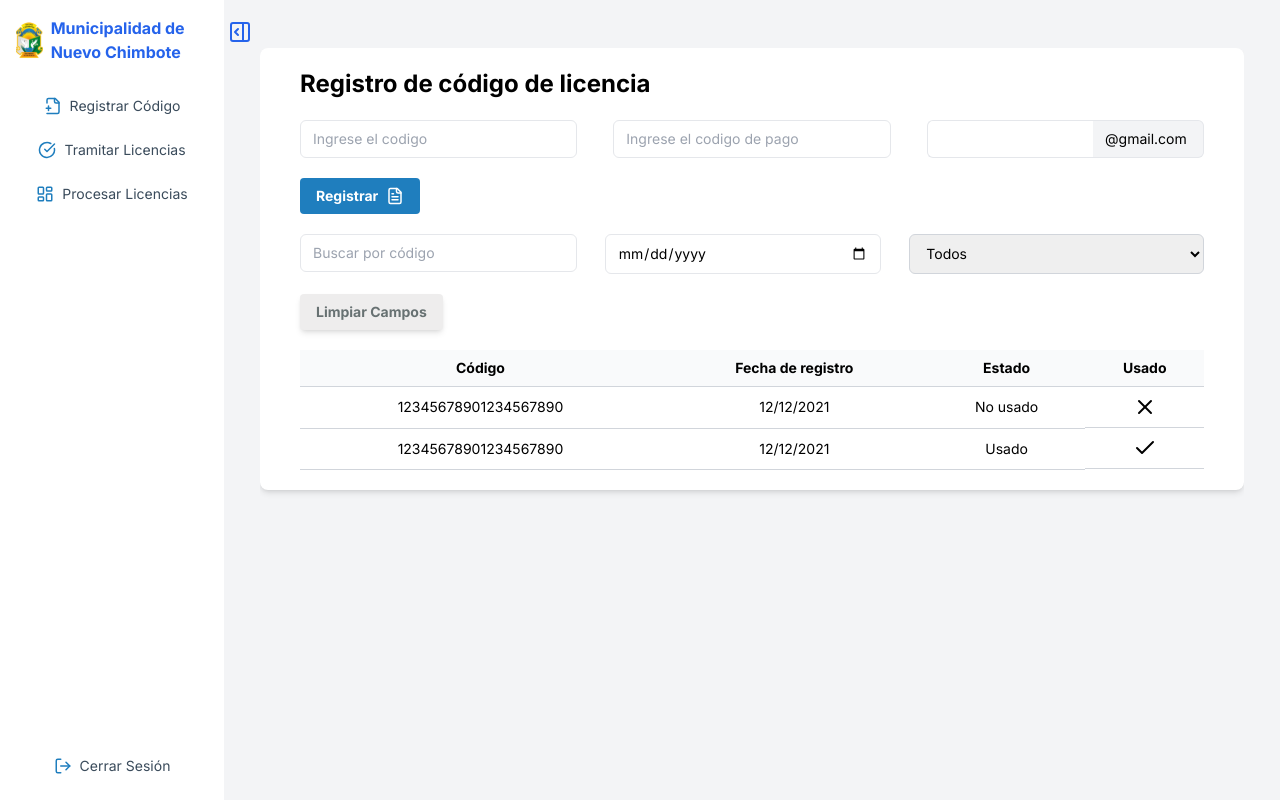
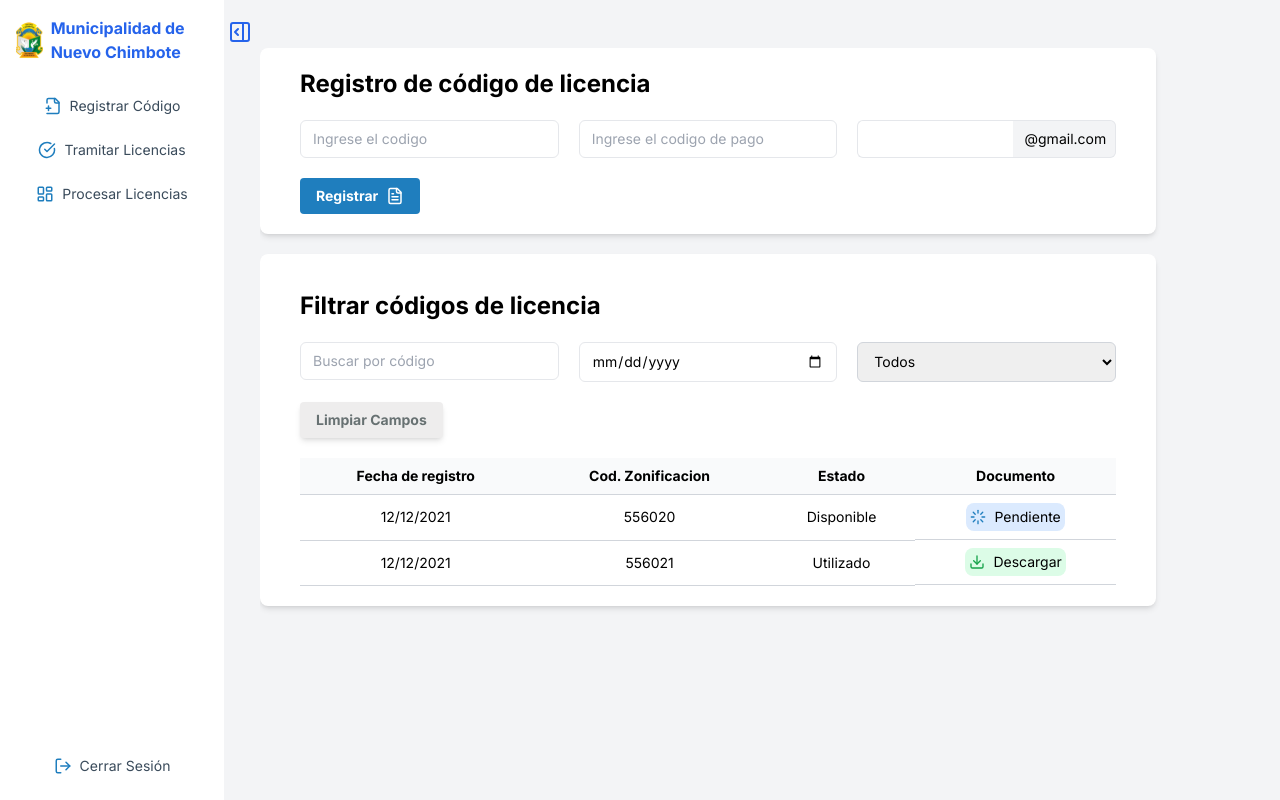
Before and after one commit to AndreeBermudez/prototipo-fronted, a React (Vite) app: page /admin/registro in a window 1280 px wide. Built offline with nearby package versions, Linux system fonts and the light colour scheme.

Commit message:
Rediseño de la pagina de registro y adaptable a varios dispositivos

```diff
--- a/src/components/ui/ButtonIconAction.jsx
+++ b/src/components/ui/ButtonIconAction.jsx
@@ -1,9 +1,10 @@
-export const ButtonIconAction = ({ Icon, colorIcon, colorBg }) => {
+export const ButtonIconAction = ({ Icon, colorIcon, colorBg, children }) => {
     return (
       <button
-        className={`flex items-center justify-center p-1 rounded-lg`}
+        className={`flex gap-2 items-center justify-center p-1 rounded-lg`}
         style={{ backgroundColor: colorBg }}>
         <Icon size={16} color={colorIcon} />
+        {children}
       </button>
     );
   };
--- a/src/private/Layout.jsx
+++ b/src/private/Layout.jsx
@@ -5,7 +5,7 @@ export const Layout = () => {
 	return (
 		<div className='flex'>
 			<Sidebar />
-			<main className='flex-1 mt-12 mx-9 overflow-x-auto'>
+			<main className='flex-1 my-12 mx-9 overflow-x-auto'>
 				<Outlet />
 			</main>
 		</div>
--- a/src/private/RegistrarCodigo/RegistrarCodigo.jsx
+++ b/src/private/RegistrarCodigo/RegistrarCodigo.jsx
@@ -1,10 +1,11 @@
-import { Check, FileText, X } from 'lucide-react';
+import { Check, Download, FileText, Loader} from 'lucide-react';
 import { InputField } from '../../components/ui/InputField';
 import { Button } from '../../components/ui/Button';
 import { SelectField } from '../../components/ui/SelectField';
 import { useState } from 'react';
 import { toast } from 'sonner';
 import { InputEmail } from '../../components/ui/InputEmail';
+import { ButtonIconAction } from '../../components/ui/ButtonIconAction';
 
 export const RegistrarCodigo = () => {
   const [isModalOpen, setIsModalOpen] = useState(false);
@@ -18,12 +19,13 @@ export const RegistrarCodigo = () => {
   };
 
   return (
-    <section className='max-w-7xl w-full bg-white px-10 py-5 rounded-lg shadow-md flex flex-col gap-5'>
-      <h2 className='text-2xl font-bold text-primary'>
+    <>
+      <section className='max-w-4xl w-full bg-white px-10 py-5 rounded-lg shadow-md flex flex-col gap-5 mb-5'>
+        <h2 className='text-xl md:text-2xl font-bold text-primary'>
           Registro de código de licencia
         </h2>
-      <div className='flex flex-col gap-y-5 text-sm'>
-        <div className='flex justify-between gap-9'>
+        <div className='grid gap-y-5 text-sm'>
+          <div className='grid sm:grid-cols-2 lg:grid-cols-3 gap-5'>
             <InputField
               name='codigo'
               placeholder='Ingrese el codigo'
@@ -34,9 +36,9 @@ export const RegistrarCodigo = () => {
               name='pago'
               placeholder='Ingrese el codigo de pago'
             />
-          <InputEmail name='correo' />
+            <InputEmail name='correo'/>
           </div>
-        <div>
+          <div className='flex justify-start'>
             <Button
               className={'bg-primary text-white bg-[#1F7EBE]'}
               onClick={() => setIsModalOpen(true)}
@@ -44,59 +46,6 @@ export const RegistrarCodigo = () => {
               Registrar <FileText size={18} />
             </Button>
           </div>
-      </div>
-      <div className='flex justify-evenly text-sm gap-7'>
-        <InputField name='b-codigo' placeholder='Buscar por código' />
-        <InputField type='date' name='b-fecha' />
-        <SelectField
-          name='b-estado'
-          options={[
-            { value: 'todos', label: 'Todos' },
-            { value: 'usado', label: 'Usado' },
-            { value: 'no-usado', label: 'No usado' },
-          ]}
-        />
-      </div>
-      <div>
-        <Button className={'bg-[#EEEDED] text-[#677172] shadow-md'}>
-          Limpiar Campos
-      </Button>
-      </div>
-      <div className='w-full overflow-x-auto'>
-        <table className='min-w-full border border-none text-sm'>
-          <thead className='bg-[#F9FAFB]'>
-            <tr className='font-semibold'>
-              <th className='border-b border-gray-300 p-2 whitespace-nowrap'>Código</th> {/* Añadido whitespace-nowrap */}
-              <th className='border-b border-gray-300 p-2 whitespace-nowrap'>Fecha de registro</th>
-              <th className='border-b border-gray-300 p-2 whitespace-nowrap'>Estado</th>
-              <th className='border-b border-gray-300 p-2 whitespace-nowrap'>Usado</th>
-            </tr>
-          </thead>
-          <tbody>
-            <tr>
-              <td className='border-b border-gray-300 text-center p-2 whitespace-nowrap'>12345678901234567890</td> {/* Añadido whitespace-nowrap */}
-              <td className='border-b border-gray-300 text-center p-2 whitespace-nowrap'>
-                12/12/2021
-              </td>
-              <td className='border-b border-gray-300 text-center p-2 whitespace-nowrap'>
-                No usado
-              </td>
-              <td className='border-b border-gray-300 text-center p-2 whitespace-nowrap flex justify-center'>
-                <X />
-              </td>
-            </tr>
-            <tr>
-              <td className='border-b border-gray-300 text-center p-2 whitespace-nowrap'>12345678901234567890</td>
-              <td className='border-b border-gray-300 text-center p-2 whitespace-nowrap'>
-                12/12/2021
-              </td>
-              <td className='border-b border-gray-300 text-center p-2 whitespace-nowrap'>Usado</td>
-              <td className='border-b border-gray-300 text-center p-2 whitespace-nowrap flex justify-center'>
-                <Check />
-              </td>
-            </tr>
-          </tbody>
-        </table>
         </div>
         {isModalOpen && (
           <div className='fixed inset-0 flex items-center justify-center bg-black/50'>
@@ -128,5 +77,66 @@ export const RegistrarCodigo = () => {
           </div>
         )}
       </section>
+      <section className='max-w-4xl w-full bg-white px-10 py-5 rounded-lg shadow-md flex flex-col gap-5'>
+        <div className='grid gap-y-5 mt-4 text-sm'>
+          <h3 className='text-xl md:text-2xl font-bold text-primary'>
+            Filtrar códigos de licencia
+          </h3>
+          <div className='grid sm:grid-cols-2 lg:grid-cols-3 gap-5'>
+            <InputField name='b-codigo' placeholder='Buscar por código' />
+            <InputField type='date' name='b-fecha' />
+            <SelectField
+              name='b-estado'
+              options={[
+                { value: 'todos', label: 'Todos' },
+                { value: 'disponible', label: 'Disponible' },
+                { value: 'utilizado', label: 'Utilizado' },
+              ]}
+            />
+          </div>
+        </div>
+        <div className='flex justify-start gap-5'>
+          <Button className={'bg-[#EEEDED] text-[#677172] shadow-md'}>
+            Limpiar Campos
+        </Button>
+        </div>
+        <div className='w-full overflow-x-auto'>
+          <table className='min-w-full border border-none text-sm'>
+            <thead className='bg-[#F9FAFB]'>
+              <tr className='font-semibold'>
+                <th className='border-b border-gray-300 p-2 whitespace-nowrap'>Fecha de registro</th>
+                <th className='border-b border-gray-300 p-2 whitespace-nowrap'>Cod. Zonificacion</th>
+                <th className='border-b border-gray-300 p-2 whitespace-nowrap'>Estado</th>
+                <th className='border-b border-gray-300 p-2 whitespace-nowrap'>Documento</th>
+              </tr>
+            </thead>
+            <tbody>
+              <tr>
+                <td className='border-b border-gray-300 text-center p-2 whitespace-nowrap'>
+                  12/12/2021
+                </td>
+                <td className='border-b border-gray-300 text-center p-2 whitespace-nowrap'>556020</td>
+                <td className='border-b border-gray-300 text-center p-2 whitespace-nowrap'>
+                  Disponible
+                </td>
+                <td className='border-b border-gray-300 text-center p-2 whitespace-nowrap flex justify-center'>
+                  <ButtonIconAction Icon={Loader} colorIcon={'#1F7EBE'} colorBg={'#DBEAFE'} >Pendiente</ButtonIconAction>
+                </td>
+              </tr>
+              <tr>
+                <td className='border-b border-gray-300 text-center p-2 whitespace-nowrap'>
+                  12/12/2021
+                </td>
+                <td className='border-b border-gray-300 text-center p-2 whitespace-nowrap'>556021</td>
+                <td className='border-b border-gray-300 text-center p-2 whitespace-nowrap'>Utilizado</td>
+                <td className='border-b border-gray-300 text-center p-2 whitespace-nowrap flex justify-center'>
+                <ButtonIconAction Icon={Download} colorIcon={'#16A34A'} colorBg={'#DCFCE7'} >Descargar</ButtonIconAction>
+                </td>
+              </tr>
+            </tbody>
+          </table>
+        </div>
+      </section>
+    </>
   );
 };
```
Lines whose indentation alone changed are shown as unchanged.
